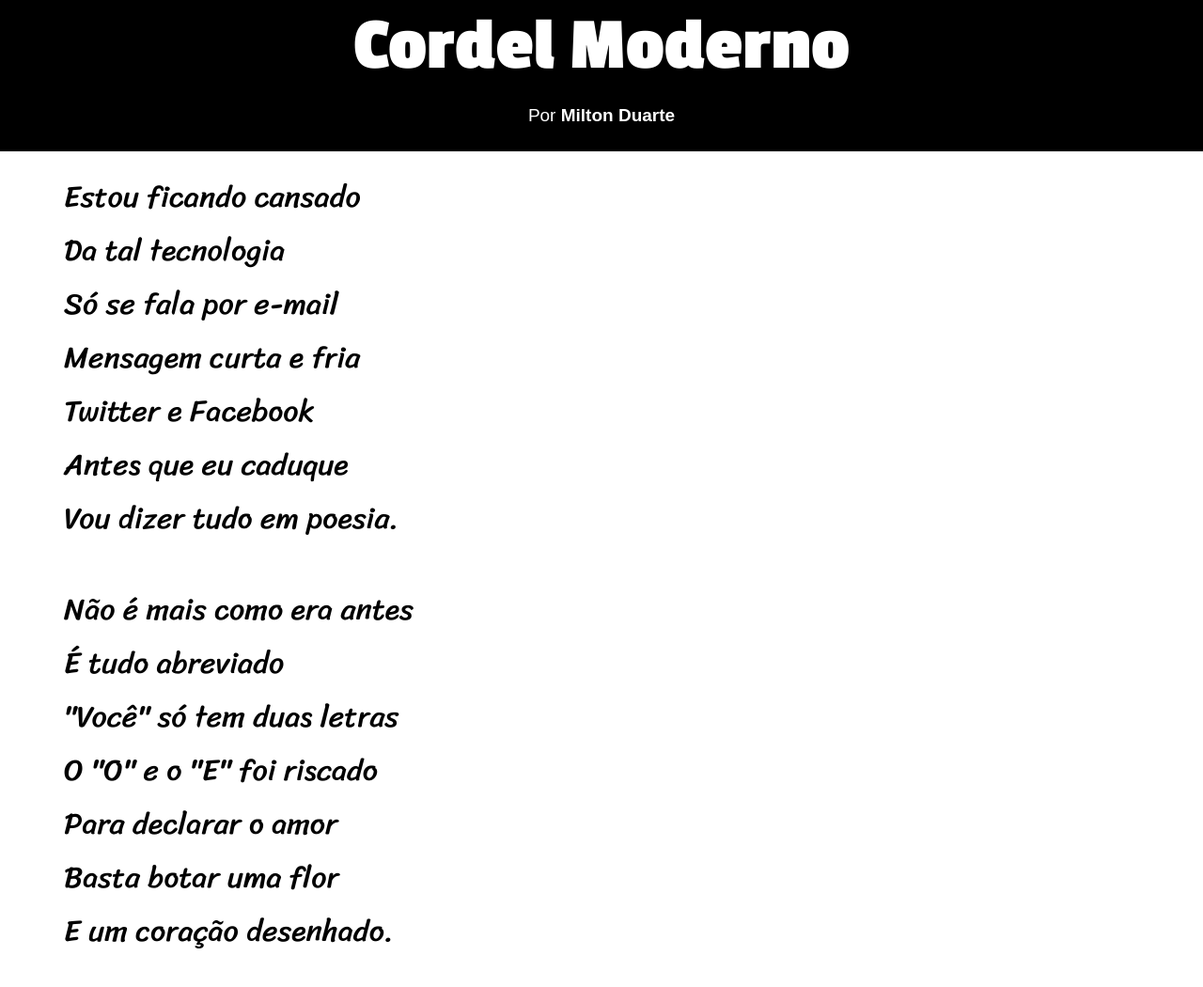
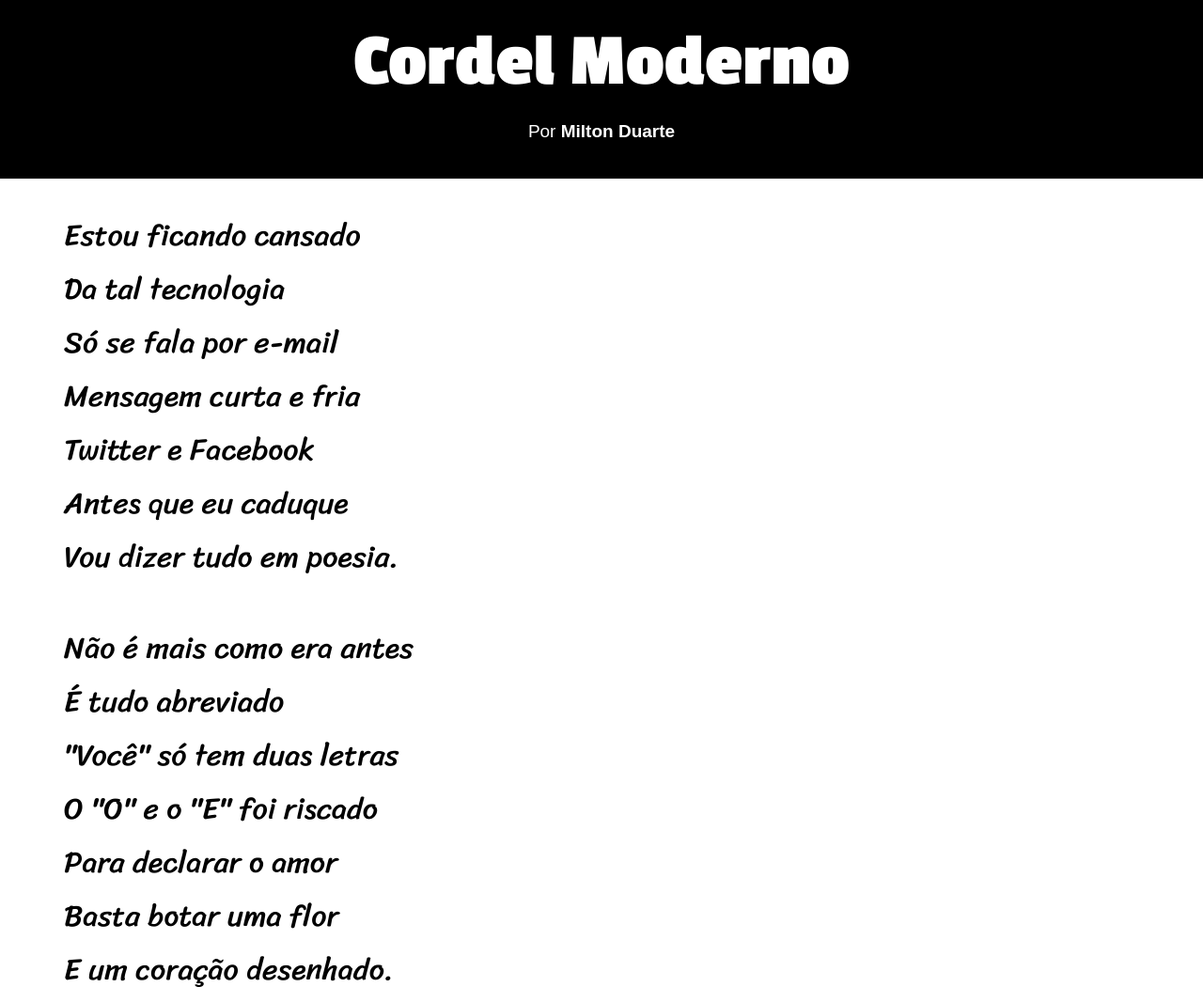
Before and after one commit to devlevis/projeto-cordel, a plain HTML site: page index.html in a window 1280 px wide. Shown: the top 1050 px of the page at 94% size. Drawn offline with Linux system fonts and the light colour scheme.

Commit message:
margin consertada

```diff
--- a/style.css
+++ b/style.css
@@ -16,9 +16,8 @@ p {
 }
 header {
     background-color: black;
-    margin: -20px;
-    padding-top: 15px;
-    padding-bottom: 8px;
+    padding: 20px;
+    margin: -8px;
 }
 header p {
     color: white;
@@ -42,7 +41,8 @@ main p {
 }
 #creditos {
     background-color: black;
-    margin: -20px;
+    margin: -8px;
+    margin-bottom: -17px;
 
 }
 #creditos p {
```
